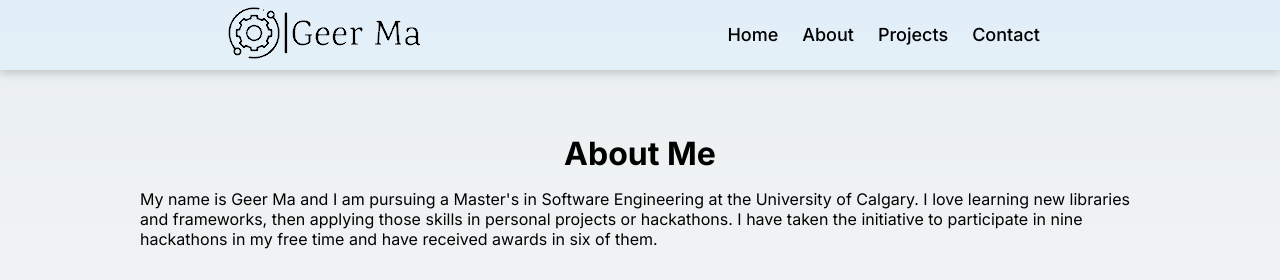
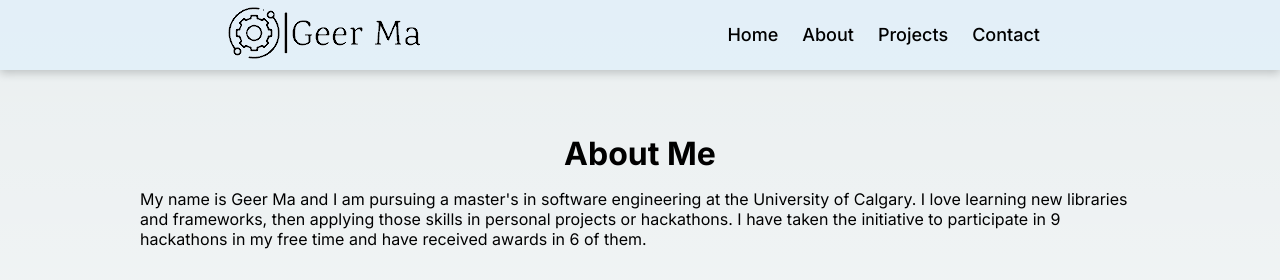
Before and after one commit to geerma/geerma-portfolio, a Next.js app: page /about in a window 1280 px wide. Shown: the top 280 px of the page. Built offline with nearby package versions, Linux system fonts and the light colour scheme.

Commit message:
Update resume link

```diff
--- a/pages/about.tsx
+++ b/pages/about.tsx
@@ -28,11 +28,11 @@ function About() {
         <div className={styles.center}>
           <h1 className={inter.className}>About Me</h1>
           <p className={inter.className}>
-            My name is Geer Ma and I am pursuing a Master's in Software
-            Engineering at the University of Calgary. I love learning new
+            My name is Geer Ma and I am pursuing a master's in software
+            engineering at the University of Calgary. I love learning new
             libraries and frameworks, then applying those skills in personal
             projects or hackathons. I have taken the initiative to participate
-            in nine hackathons in my free time and have received awards in six
+            in 9 hackathons in my free time and have received awards in 6
             of them.
           </p>
           <Grid container spacing={1}>
@@ -53,7 +53,7 @@ function About() {
           <div className={styles.action_buttons}>
             <a
               target="_blank"
-              href="https://geerma-portfolio-bucket.s3.us-west-1.amazonaws.com/geerma_resume.pdf"
+              href="https://geerma-portfolio-bucket.s3.us-west-1.amazonaws.com/geerma_resume_jan31.pdf"
               rel="noopener noreferrer"
             >
               <Box m={1}>
--- a/pages/index.tsx
+++ b/pages/index.tsx
@@ -47,7 +47,7 @@ export default function Home() {
             />
             <a
               target="_blank"
-              href="https://geerma-portfolio-bucket.s3.us-west-1.amazonaws.com/geerma_resume.pdf"
+              href="https://geerma-portfolio-bucket.s3.us-west-1.amazonaws.com/geerma_resume_jan31.pdf"
               rel="noopener noreferrer"
             >
               <Button className={styles.resume_button} variant="contained">
```
